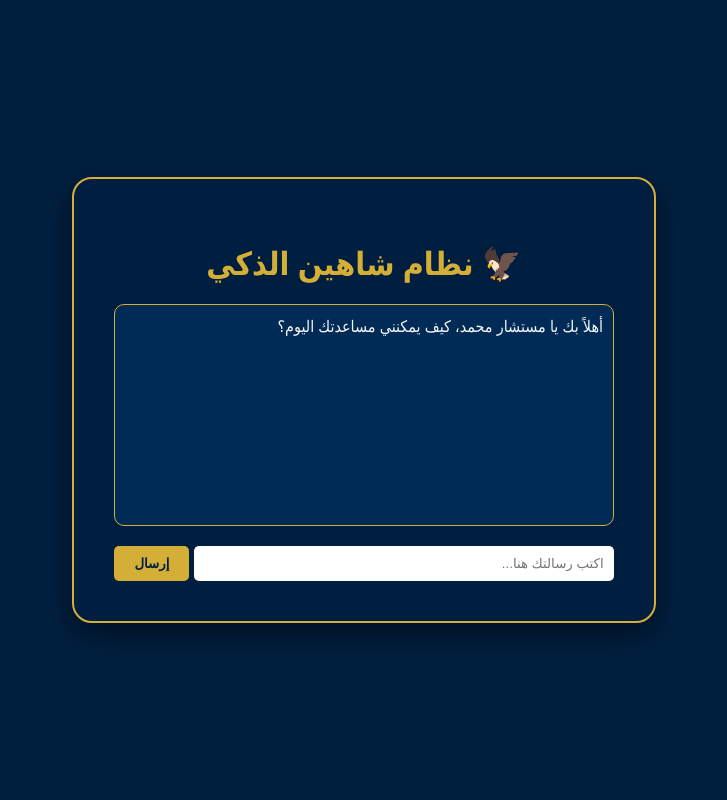
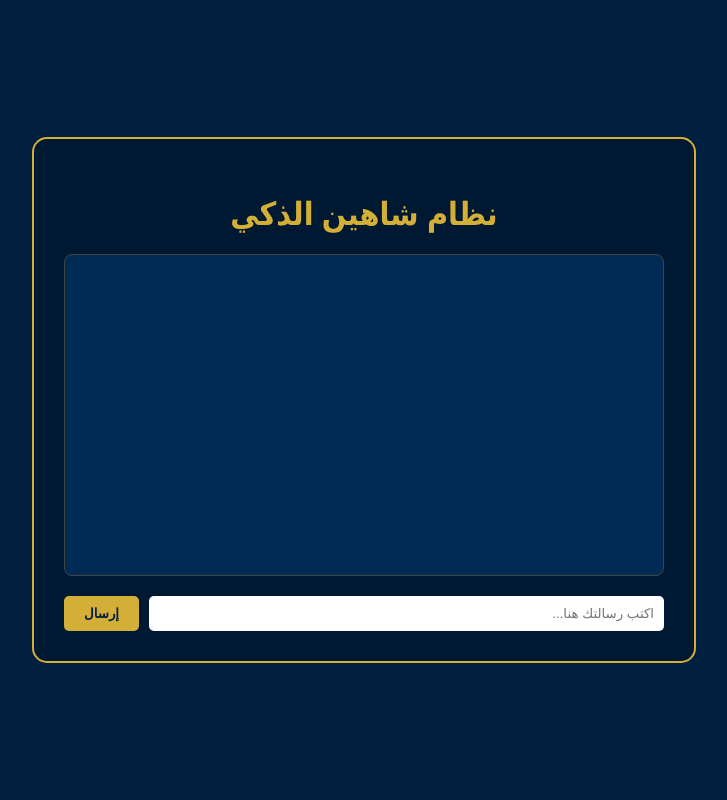
Before and after one commit to lawyerealshawaf-blip/shaheen, a Flask app: page / in a window 1280 px wide. Shown: the whole page, without its empty margins (276-1003 px from the left). Run offline with Flask 3, Linux system fonts and the light colour scheme.

Commit message:
تثبيت النسخة النهائية والمستقرة لنظام شاهين

```diff
--- a/app.py
+++ b/app.py
@@ -3,14 +3,12 @@ from flask import Flask, render_template, request, jsonify
 from google import genai
 from dotenv import load_dotenv
 
-# تحميل الإعدادات
 load_dotenv()
 
 app = Flask(__name__)
 
-# دالة استدعاء العميل لضمان الأمان
 def get_ai_client():
-    api_key = os.environ.get("GEMINI_API_KEY")
+    api_key = os.getenv("GOOGLE_API_KEY")
     if not api_key:
         return None
     return genai.Client(api_key=api_key)
@@ -37,5 +35,8 @@ def chat():
     except Exception as e:
         return jsonify({"error": str(e)}), 500
 
+# لضمان التوافق مع Vercel
+app.debug = False
+
 if __name__ == "__main__":
-    app.run(debug=True)
+    app.run()
--- a/templates/index.html
+++ b/templates/index.html
@@ -5,20 +5,23 @@
     <meta name="viewport" content="width=device-width, initial-scale=1.0">
     <title>نظام شاهين الذكي</title>
     <style>
-        body { background-color: #001f3f; color: #f5f5f5; font-family: 'Segoe UI', Tahoma, Geneva, Verdana, sans-serif; display: flex; justify-content: center; align-items: center; min-height: 100vh; margin: 0; }
-        .container { text-align: center; border: 2px solid #d4af37; padding: 40px; border-radius: 20px; background: rgba(0, 31, 63, 0.8); box-shadow: 0 10px 30px rgba(0,0,0,0.5); width: 90%; max-width: 500px; }
+        body { background-color: #001f3f; color: #f5f5f5; font-family: 'Segoe UI', Tahoma, Geneva, Verdana, sans-serif; display: flex; flex-direction: column; align-items: center; justify-content: center; min-height: 100vh; margin: 0; }
+        .container { width: 90%; max-width: 600px; text-align: center; border: 2px solid #d4af37; padding: 30px; border-radius: 15px; background: rgba(0,0,0,0.2); }
         h1 { color: #d4af37; margin-bottom: 20px; }
-        #chat-box { height: 200px; overflow-y: auto; border: 1px solid #d4af37; margin-bottom: 20px; padding: 10px; border-radius: 10px; text-align: right; background: #002b56; }
-        input { width: 80%; padding: 10px; border-radius: 5px; border: none; }
-        button { padding: 10px 20px; background: #d4af37; color: #001f3f; border: none; border-radius: 5px; cursor: pointer; font-weight: bold; }
+        #chat-box { height: 300px; overflow-y: auto; border: 1px solid #444; padding: 10px; margin-bottom: 20px; text-align: right; border-radius: 8px; background: #002b54; }
+        .input-group { display: flex; gap: 10px; }
+        input { flex: 1; padding: 10px; border-radius: 5px; border: none; }
+        button { padding: 10px 20px; background: #d4af37; border: none; border-radius: 5px; cursor: pointer; font-weight: bold; color: #001f3f; }
     </style>
 </head>
 <body>
     <div class="container">
-        <h1>🦅 نظام شاهين الذكي</h1>
-        <div id="chat-box">أهلاً بك يا مستشار محمد، كيف يمكنني مساعدتك اليوم؟</div>
-        <input type="text" id="user-input" placeholder="اكتب رسالتك هنا...">
-        <button onclick="sendMessage()">إرسال</button>
+        <h1>نظام شاهين الذكي</h1>
+        <div id="chat-box"></div>
+        <div class="input-group">
+            <input type="text" id="user-input" placeholder="اكتب رسالتك هنا...">
+            <button onclick="sendMessage()">إرسال</button>
+        </div>
     </div>
 
     <script>
@@ -28,7 +31,7 @@
             const message = input.value;
             if (!message) return;
 
-            box.innerHTML += `<div><b>أنت:</b> ${message}</div>`;
+            box.innerHTML += `<div><b style="color:#fff">أنت:</b> ${message}</div>`;
             input.value = '';
 
             try {
@@ -38,7 +41,7 @@
                     body: JSON.stringify({ message: message })
                 });
                 const data = await res.json();
-                box.innerHTML += `<div><b style="color:#d4af37">شاهين:</b> ${data.response || data.error}</div>`;
+                box.innerHTML += `<div style="margin-top:10px;"><b style="color:#d4af37">شاهين:</b> ${data.response || data.error}</div>`;
                 box.scrollTop = box.scrollHeight;
             } catch (e) {
                 box.innerHTML += `<div>خطأ في الاتصال</div>`;
```
